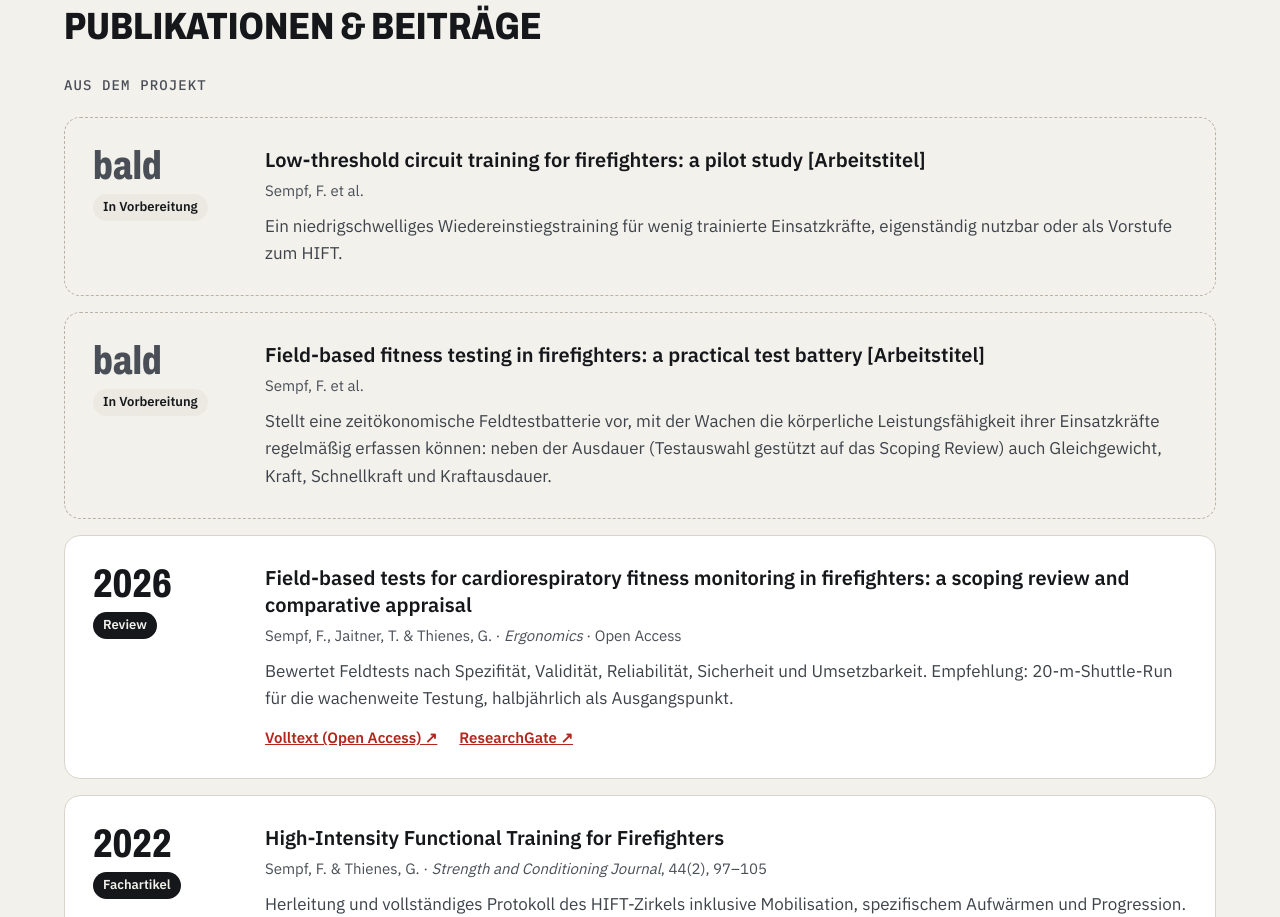
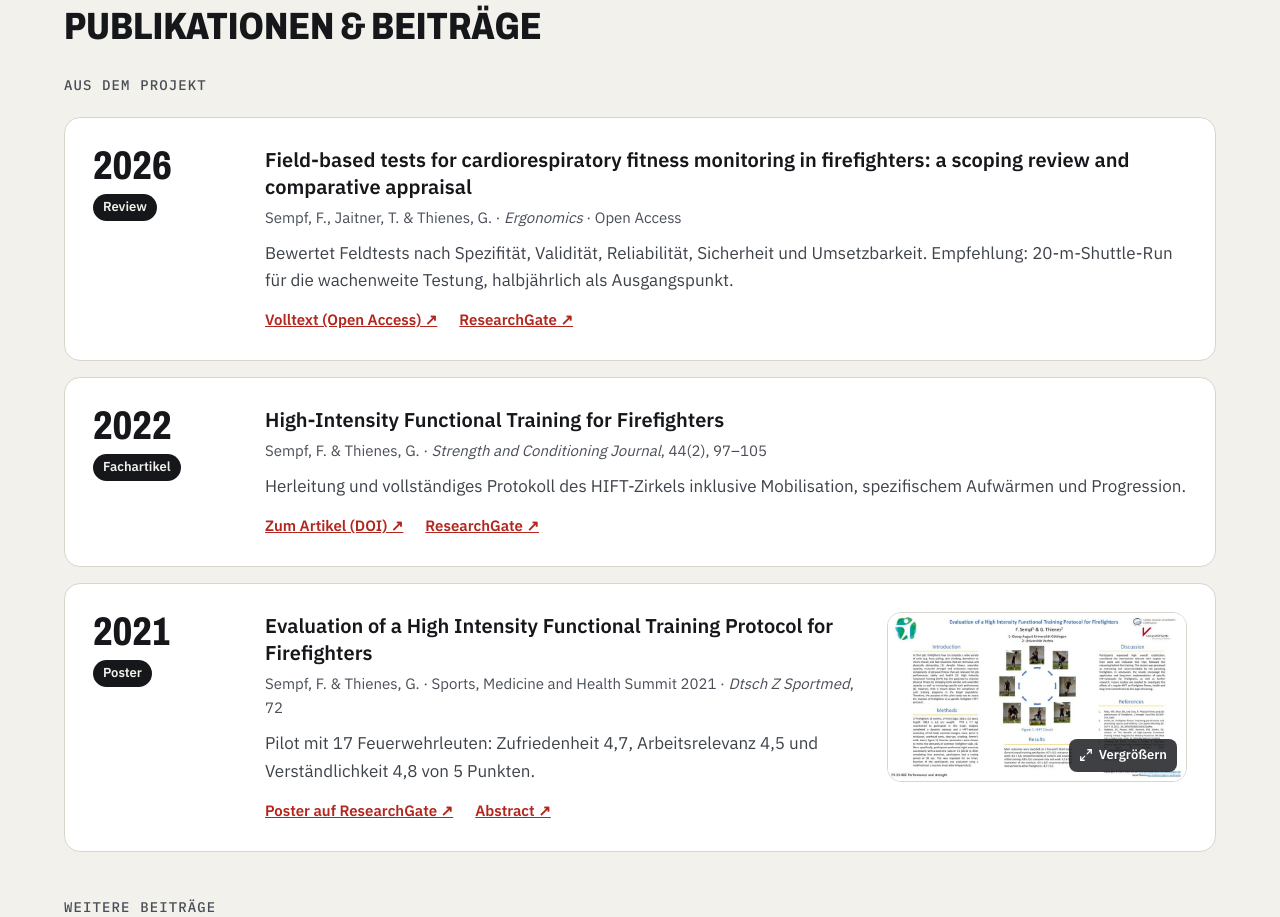
Before and after one commit to Fe2lx-stack/feuerwehr-fitness, a plain HTML site: page index.html in a window 1280 px wide. Shown: the part 3587-4504 px from the top of the page. Drawn offline with Linux system fonts and the light colour scheme.

Commit message:
Manuskripte in Vorbereitung aus der Publikationsliste entfernt
Sie stehen bereits im Projektaufbau; die Liste zeigt nur noch
veröffentlichte Ergebnisse.

Co-Authored-By: Claude Opus 5.5 <noreply@anthropic.com>
Claude-Session: https://claude.ai/code/session_01MuYyDM3FBbDc3njENDeAKU

```diff
--- a/index.html
+++ b/index.html
@@ -265,27 +265,7 @@
 
 <h3 style="margin: 0 0 4px; font-family: 'IBM Plex Mono', monospace; font-size: 14px; font-weight: 500; letter-spacing: 0.08em; text-transform: uppercase; color: #4A4F57">Aus dem Projekt</h3>
 
-<article class="pub s-e725d4" style="background: transparent; border: 1.5px dashed #B9B3A7; border-radius: 16px; padding: 28px; display: flex; flex-wrap: wrap; gap: 16px 32px">
-<div class="pub-year" style="flex: 0 0 140px"><div class="s-de22bb" style="font-family: 'Archivo', sans-serif; font-stretch: 75%; font-weight: 800; font-size: 40px; line-height: 1; color: #4A4F57">bald</div><div style="margin-top: 8px; display: inline-block; font-size: 13px; font-weight: 600; background: #ECE9E2; color: #15171A; padding: 3px 10px; border-radius: 99px">In Vorbereitung</div></div>
-<div class="pub-body" style="flex: 999 1 480px; min-width: 0">
-<h3 class="s-e23c64" style="margin: 0 0 6px; font-size: 20px; line-height: 1.35">Low-threshold circuit training for firefighters: a pilot study [Arbeitstitel]</h3>
-<p style="margin: 0 0 10px; font-size: 15px; color: #4A4F57">Sempf, F. et al.</p>
-<p class="pub-desc" style="margin: 0; color: #3E434A">Ein niedrigschwelliges Wiedereinstiegstraining für wenig trainierte Einsatzkräfte, eigenständig nutzbar oder als Vorstufe zum HIFT.</p>
 
-<input type="checkbox" id="pub-more-1" class="pub-cb"><label for="pub-more-1" class="pub-toggle"></label>
-</div>
-</article>
-
-<article class="pub s-e725d4" style="background: transparent; border: 1.5px dashed #B9B3A7; border-radius: 16px; padding: 28px; display: flex; flex-wrap: wrap; gap: 16px 32px">
-<div class="pub-year" style="flex: 0 0 140px"><div class="s-de22bb" style="font-family: 'Archivo', sans-serif; font-stretch: 75%; font-weight: 800; font-size: 40px; line-height: 1; color: #4A4F57">bald</div><div style="margin-top: 8px; display: inline-block; font-size: 13px; font-weight: 600; background: #ECE9E2; color: #15171A; padding: 3px 10px; border-radius: 99px">In Vorbereitung</div></div>
-<div class="pub-body" style="flex: 999 1 480px; min-width: 0">
-<h3 class="s-e23c64" style="margin: 0 0 6px; font-size: 20px; line-height: 1.35">Field-based fitness testing in firefighters: a practical test battery [Arbeitstitel]</h3>
-<p style="margin: 0 0 10px; font-size: 15px; color: #4A4F57">Sempf, F. et al.</p>
-<p class="pub-desc" style="margin: 0; color: #3E434A">Stellt eine zeitökonomische Feldtestbatterie vor, mit der Wachen die körperliche Leistungsfähigkeit ihrer Einsatzkräfte regelmäßig erfassen können: neben der Ausdauer (Testauswahl gestützt auf das Scoping Review) auch Gleichgewicht, Kraft, Schnellkraft und Kraftausdauer.</p>
-
-<input type="checkbox" id="pub-more-2" class="pub-cb"><label for="pub-more-2" class="pub-toggle"></label>
-</div>
-</article>
 
 <article class="pub s-e725d4" style="background: #FFFFFF; border: 1px solid #D9D5CC; border-radius: 16px; padding: 28px; display: flex; flex-wrap: wrap; gap: 16px 32px">
 <div class="pub-year" style="flex: 0 0 140px"><div class="s-de22bb" style="font-family: 'Archivo', sans-serif; font-stretch: 75%; font-weight: 800; font-size: 40px; line-height: 1">2026</div><div style="margin-top: 8px; display: inline-block; font-size: 13px; font-weight: 600; background: #15171A; color: #F3F1EC; padding: 3px 10px; border-radius: 99px">Review</div></div>
```
